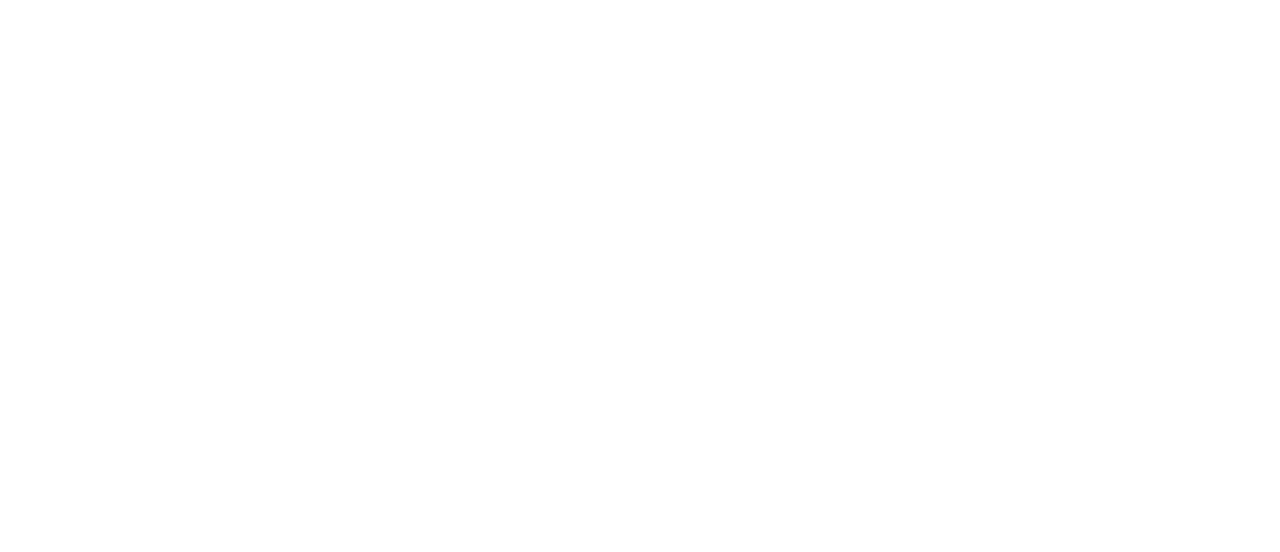
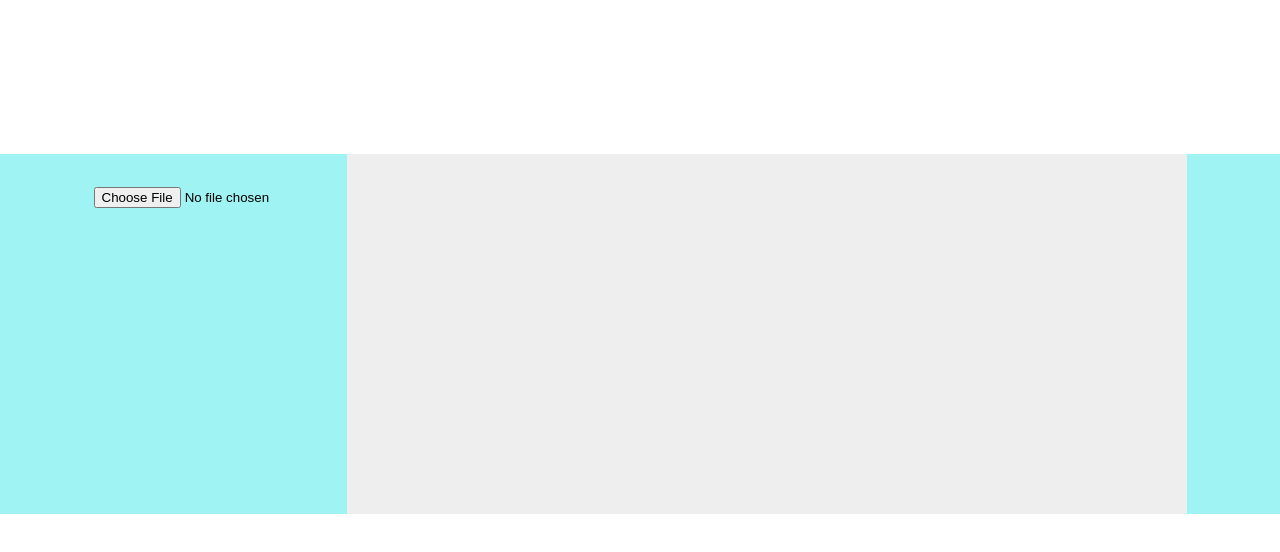
Before and after one commit to sanat98/canvasPlayer, a plain HTML site: page index.html in a window 1280 px wide. Drawn offline with Linux system fonts and the light colour scheme; the site is published under a folder, as on GitHub Pages, so addresses that start at the root find nothing.

Commit message:
Update index.html
/ removed for hosting

```diff
--- a/index.html
+++ b/index.html
@@ -1 +1 @@
-<!doctype html><html lang="en"><head><meta charset="utf-8"/><link rel="icon" href="/favicon.ico"/><meta name="viewport" content="width=device-width,initial-scale=1"/><meta name="theme-color" content="#000000"/><meta name="description" content="Web site created using create-react-app"/><link rel="apple-touch-icon" href="/logo192.png"/><link rel="manifest" href="/manifest.json"/><title>React App</title><script defer="defer" src="/static/js/main.85a350b8.js"></script><link href="/static/css/main.25b478eb.css" rel="stylesheet"></head><body><noscript>You need to enable JavaScript to run this app.</noscript><div id="root"></div></body></html>
+<!doctype html><html lang="en"><head><meta charset="utf-8"/><link rel="icon" href="favicon.ico"/><meta name="viewport" content="width=device-width,initial-scale=1"/><meta name="theme-color" content="#000000"/><meta name="description" content="Web site created using create-react-app"/><link rel="apple-touch-icon" href="logo192.png"/><link rel="manifest" href="manifest.json"/><title>React App</title><script defer="defer" src="static/js/main.85a350b8.js"></script><link href="static/css/main.25b478eb.css" rel="stylesheet"></head><body><noscript>You need to enable JavaScript to run this app.</noscript><div id="root"></div></body></html>
```
